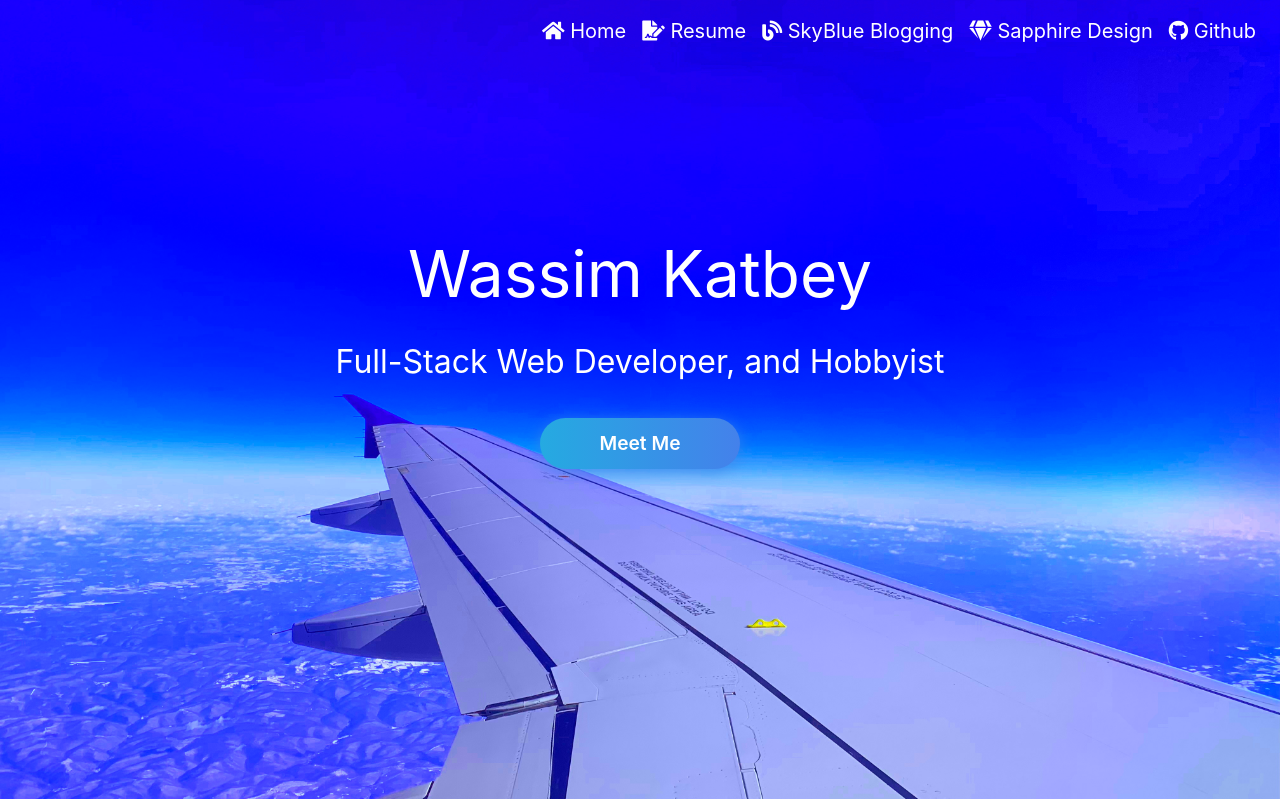
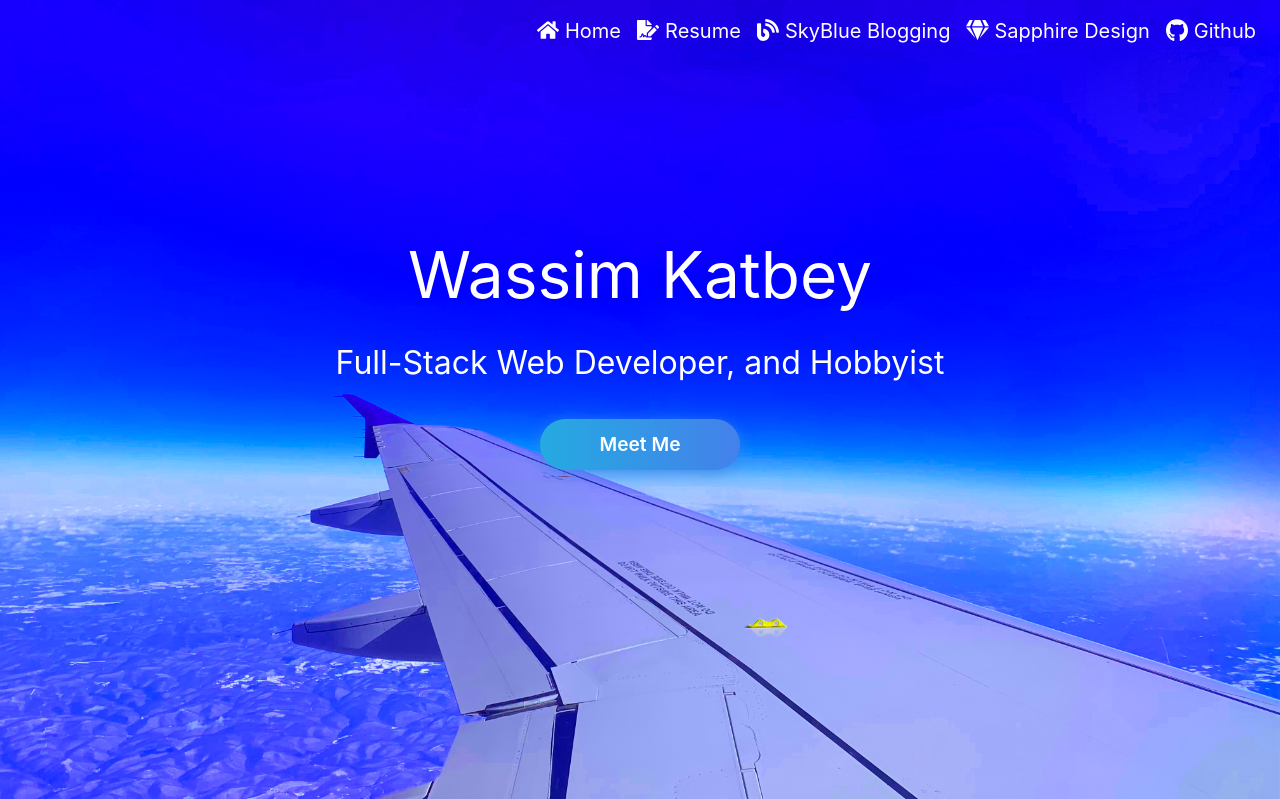
Before and after one commit to wkatbey/personal-website, a Django app: page / in a window 1280 px wide. Shown: the top 799 px of the page. Run offline with Django 3.2, Linux system fonts and the light colour scheme; some libraries are stand-ins or nearby versions.

Commit message:
Downloading SVG icons for the navbar

```diff
--- a/blog/templates/blog/blog_base.html
+++ b/blog/templates/blog/blog_base.html
@@ -10,14 +10,16 @@
 
 {% block mobile-blog-nav %}
 <li class="nav-item active">
-  <a class="nav-link nav-text" href="{% url 'blog:blog-list' %}"><i class="fas fa-blog"></i> SkyBlue Blogging</a>
+    <a class="nav-link nav-text" href="{% url 'blog:blog-list' %}">
+        <img src="{% static 'static_website/svg/blog-solid.svg' %}"> SkyBlue Blogging
+    </a>
 </li>
 {% endblock %}
 
 {% block desktop-blog-nav %}
 <li class="nav-item active">
   <a class="nav-link nav-text nav-text--light" href="{% url 'blog:blog-list' %}">
-    <i class="fas fa-blog"></i> SkyBlue Blogging
+    <img src="{% static 'static_website/svg/blog-solid.svg' %}"> SkyBlue Blogging
   </a>
 </li>
 {% endblock %}
--- a/static_website/static/static_website/navbar_style.css
+++ b/static_website/static/static_website/navbar_style.css
@@ -3,6 +3,13 @@
     font-size: 20px;
     font-weight: 400;
     border-bottom: 0.25rem solid transparent;
+    fill: white;
+}
+
+.nav-link img {
+    width: 1.4rem;
+    fill: white;
+    padding-bottom: 0.3rem;
 }
 
 .nav-text--dark {
@@ -11,6 +18,7 @@
 
 .nav-text--light {
     color: white;
+    fill: white;
 }
 
 .nav-text--dark:hover {
--- a/static_website/templates/static_website/base.html
+++ b/static_website/templates/static_website/base.html
@@ -42,24 +42,34 @@
     <ul class="navbar-nav ml-auto navbar-right">
     {% block mobile-home-nav %}
       <li class="nav-item">
-        <a class="nav-link nav-text" href="{% url 'static_website:index' %}"><i class="fas fa-home"></i> Home</a>
+        <a class="nav-link nav-text" href="{% url 'static_website:index' %}">
+          <img src="{% static 'static_website/svg/home-solid.svg' %}"> Home
+        </a>
       </li>
     {% endblock %}
     {% block mobile-resume-nav %}
       <li class="nav-item">
-        <a class="nav-link nav-text" href="{% url 'static_website:resume' %}"><i class="fas fa-file-signature"></i> Resume</a>
+        <a class="nav-link nav-text" href="{% url 'static_website:resume' %}">
+          <img src="{% static 'static_website/svg/file-signature-solid.svg' %}"> Resume
+        </a>
       </li>
     {% endblock %}
     {% block mobile-blog-nav %}
       <li class="nav-item">
-        <a class="nav-link nav-text" href="{% url 'blog:blog-list' %}"><i class="fas fa-blog"></i> SkyBlue Blogging</a>
+        <a class="nav-link nav-text" href="{% url 'blog:blog-list' %}">
+          <img src="{% static 'static_website/svg/blog-solid.svg' %}"> SkyBlue Blogging
+        </a>
       </li>
     {% endblock %}
       <li class = "nav-item">
-        <a class="nav-link nav-text" href="http://www.sapphiredesignmi.com"><i class="fas fa-gem"></i> Sapphire Design</a>
+        <a class="nav-link nav-text" href="http://www.sapphiredesignmi.com">
+          <img src="{% static 'static_website/svg/gem-solid.svg' %}"> Sapphire Design
+        </a>
       </li>
       <li class = "nav-item">
-        <a class="nav-link nav-text" href="http://github.com/wkatbey"><i class="fab fa-github"></i> Github</a>
+        <a class="nav-link nav-text" href="http://github.com/wkatbey">
+          <img src="{% static 'static_website/svg/github-brands.svg' %}"> Github
+        </a>
       </li>
     </ul>
   </div>
@@ -77,19 +87,21 @@
         {% block desktop-home-nav %}
           <li class="nav-item">
             <a class="nav-link nav-text nav-text--light" href="{% url 'static_website:index' %}">
-              <i class="fas fa-home"></i> Home
+              <img src="{% static 'static_website/svg/home-solid.svg' %}"> Home
             </a>
           </li>
         {% endblock %}
         {% block desktop-resume-nav %}
           <li class="nav-item">
-            <a class="nav-link nav-text nav-text--light" href="{% url 'static_website:resume' %}"><i class="fas fa-file-signature"></i> Resume</a>
+            <a class="nav-link nav-text nav-text--light" href="{% url 'static_website:resume' %}">
+              <img src="{% static 'static_website/svg/file-signature-solid.svg' %}"> Resume
+            </a>
           </li>
         {% endblock %}
         {% block desktop-blog-nav %}
           <li class="nav-item">
             <a class="nav-link nav-text nav-text--light" href="{% url 'blog:blog-list' %}">
-              <i class="fas fa-blog"></i> SkyBlue Blogging
+              <img src="{% static 'static_website/svg/blog-solid.svg' %}"> SkyBlue Blogging
             </a>
           </li>
         {% endblock %}
@@ -98,10 +110,14 @@
         {% block blog-create-link %}
         {% endblock %}
           <li class = "nav-item">
-            <a class="nav-link nav-text nav-text--light" href="http://www.sapphiredesignmi.com"><i class="fas fa-gem"></i> Sapphire Design</a>
+            <a class="nav-link nav-text nav-text--light" href="http://www.sapphiredesignmi.com">
+              <img src="{% static 'static_website/svg/gem-solid.svg' %}"> Sapphire Design
+            </a>
           </li>
           <li class = "nav-item">
-            <a class="nav-link nav-text nav-text--light" href="http://github.com/wkatbey"><i class="fab fa-github"></i> Github</a>
+            <a class="nav-link nav-text nav-text--light" href="http://github.com/wkatbey">
+              <img src="{% static 'static_website/svg/github-brands.svg' %}"> Github
+            </a>
           </li>
         </ul>
       </div>
@@ -124,7 +140,7 @@
   <div class="container">
     <div class="row">
       <div class="col-lg-6">
-        <a class="text-muted" href="https://icons8.com/icon/77154/identity-theft">
+        <a class="text-muted" href="https://icons8.com">
           Check out Icons8! I used their icons
         </a>
       </div>
--- a/static_website/templates/static_website/index.html
+++ b/static_website/templates/static_website/index.html
@@ -1,4 +1,5 @@
 {% extends './base.html' %}
+{% load static %}
 {% load crispy_forms_tags %}
 
 {% block hero-image-text %}
@@ -17,7 +18,9 @@
 
 {% block mobile-home-nav %}
 <li class="nav-item active">
-    <a class="nav-link nav-text" href="{% url 'static_website:index' %}"><i class="fas fa-home"></i> Home</a>
+    <a class="nav-link nav-text" href="{% url 'static_website:index' %}">
+      <img src="{% static 'static_website/svg/home-solid.svg' %}"> Home
+    </a>
 </li>
 {% endblock %}
 
@@ -27,7 +30,9 @@
 
 {% block desktop-home-nav %}
 <li class="nav-item active">
-    <a class="nav-link nav-text nav-text--light" href="{% url 'static_website:index' %}"><i class="fas fa-home"></i> Home</a>
+    <a class="nav-link nav-text nav-text--light" href="{% url 'static_website:index' %}">
+      <img src="{% static 'static_website/svg/home-solid.svg' %}"> Home
+    </a>
 </li>
 {% endblock %}
 
```
Also changed, not shown: static_website/templates/static_website/resume.html (+7 -2 lines), static_website/static/static_website/svg/blog-solid.svg (added), static_website/static/static_website/svg/file-signature-solid.svg (added), static_website/static/static_website/svg/gem-solid.svg (added), static_website/static/static_website/svg/github-brands.svg (added), static_website/static/static_website/svg/home-solid.svg (added).
